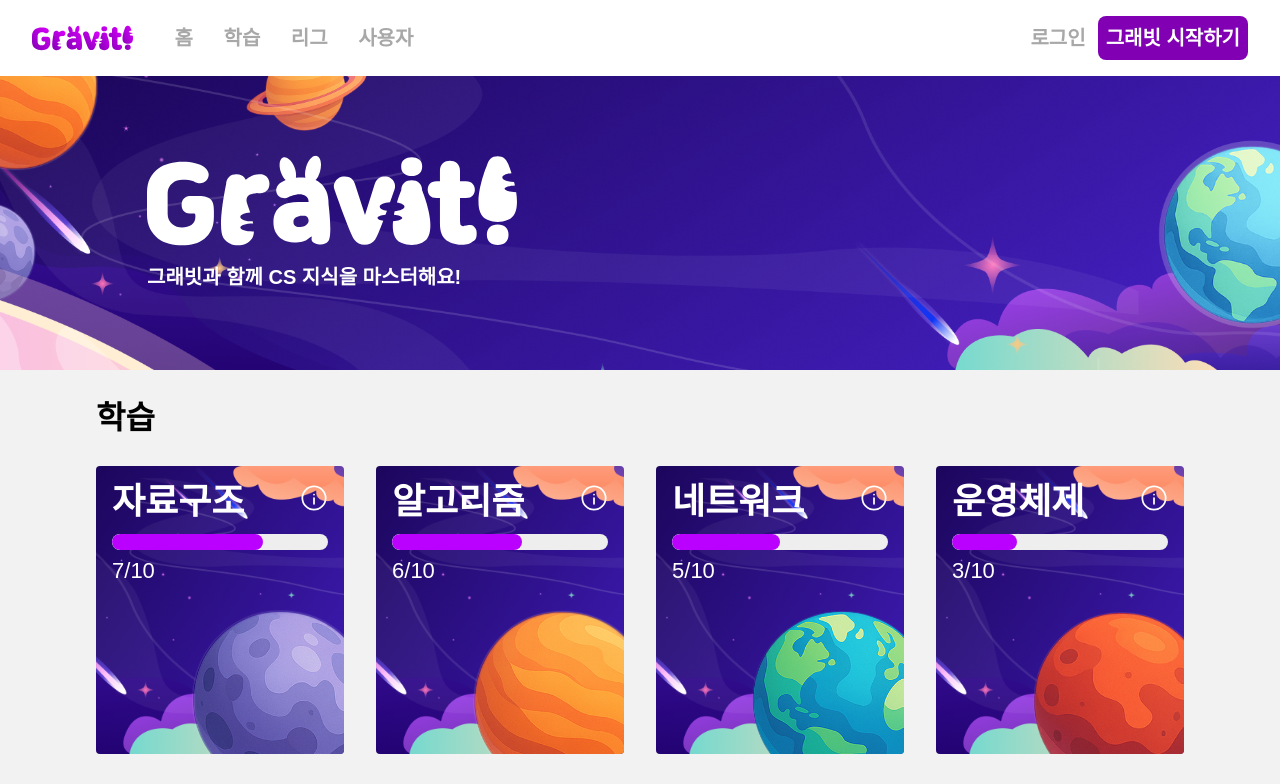
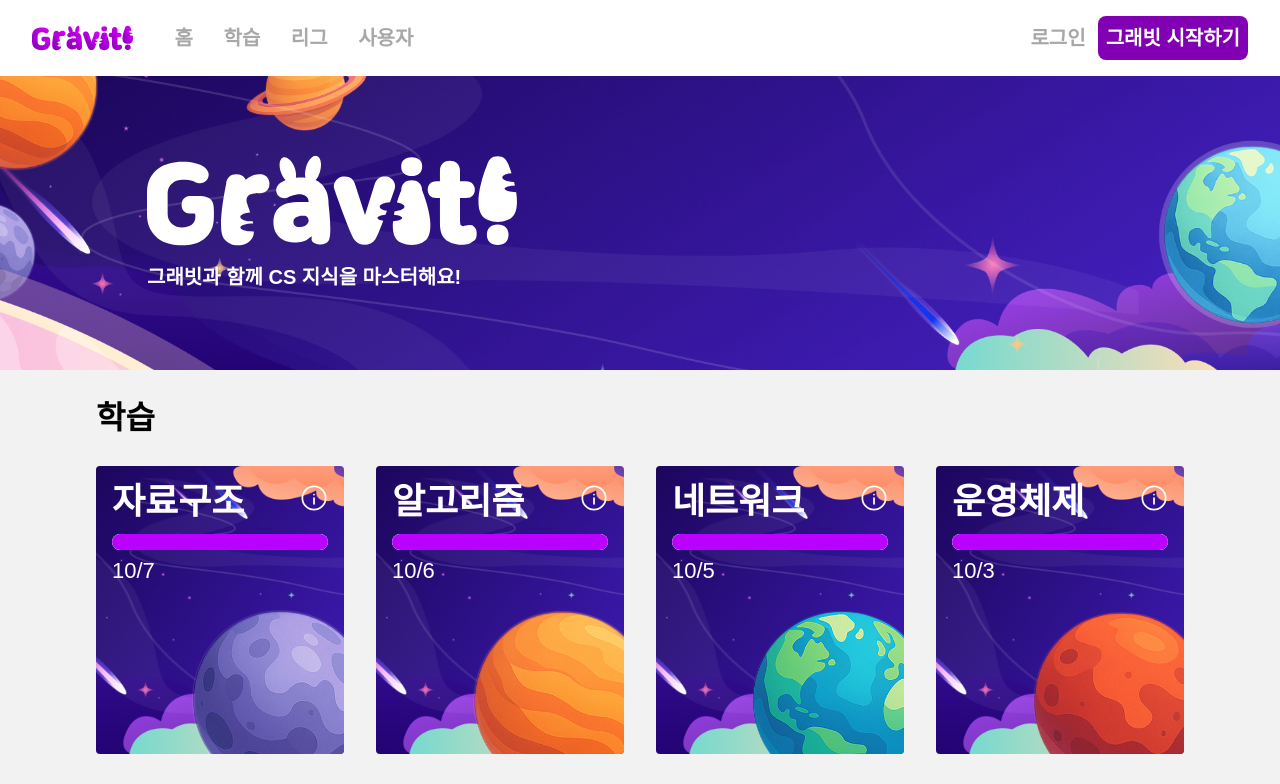
Before and after one commit to Team-Gravit/Web, a React (Vite) app: page /study in a window 1280 px wide. Shown: the top 784 px of the page. Built offline with nearby package versions, Linux system fonts and the light colour scheme; a web font is replaced by a local one.

Commit message:
fix: 에러 수정

```diff
--- a/src/components/Landing/study-page/ChapterCard.tsx
+++ b/src/components/Landing/study-page/ChapterCard.tsx
@@ -19,7 +19,7 @@ function ChapterCard({ chapter }: { chapter: Chapter }) {
 
                 <InfoCircle className="relative ml-auto mt-0.5 w-7 h-7 lg:mb-0 mb-32" />
             </div>
-            <ChapterProgressBar total={chapter.completedUnits} current={chapter.totalUnits} />
+            <ChapterProgressBar total={chapter.totalUnits} current={chapter.completedUnits} />
             <img
                 src={PLANET_IMG_MAP[chapter.id]}
                 className="absolute w-[60%] h-auto lg:w-45 top-1/3 transform right-0 translate-x-3 lg:top-1/2 lg:translate-x-7"
```
